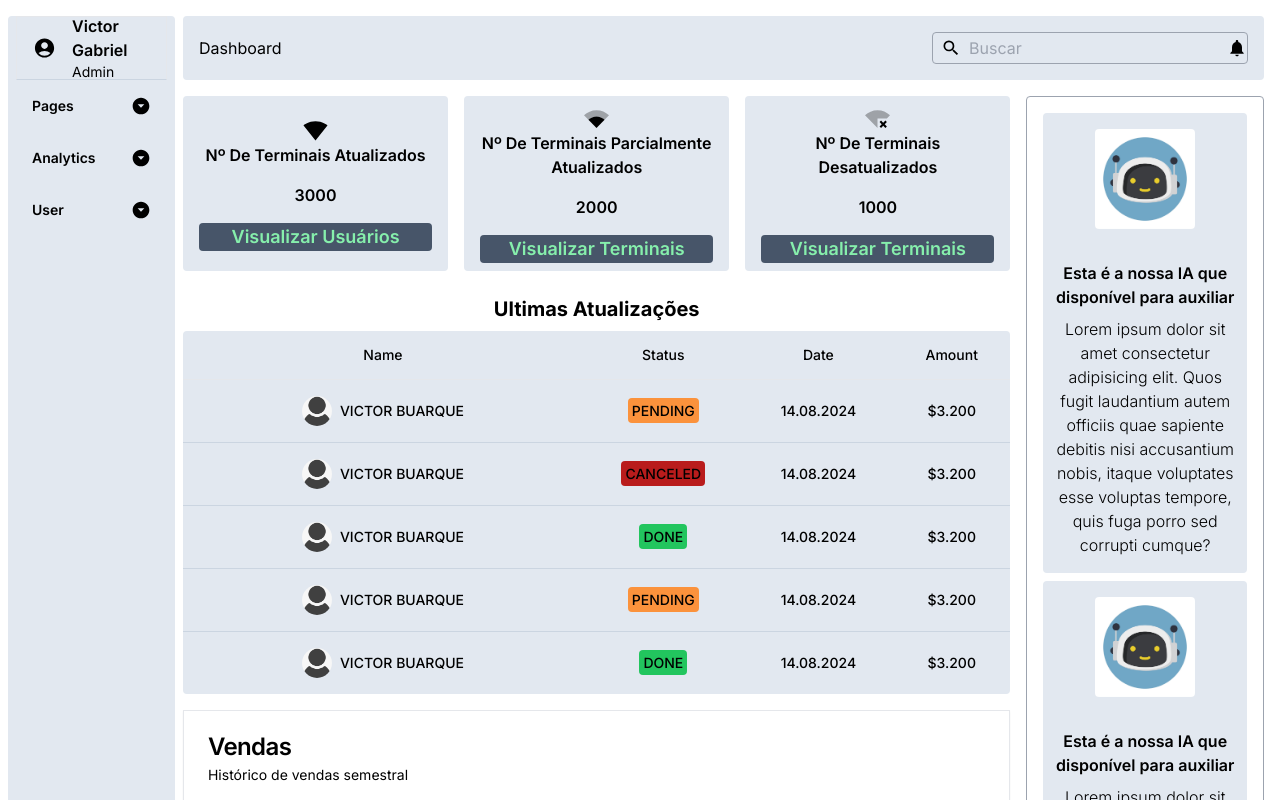
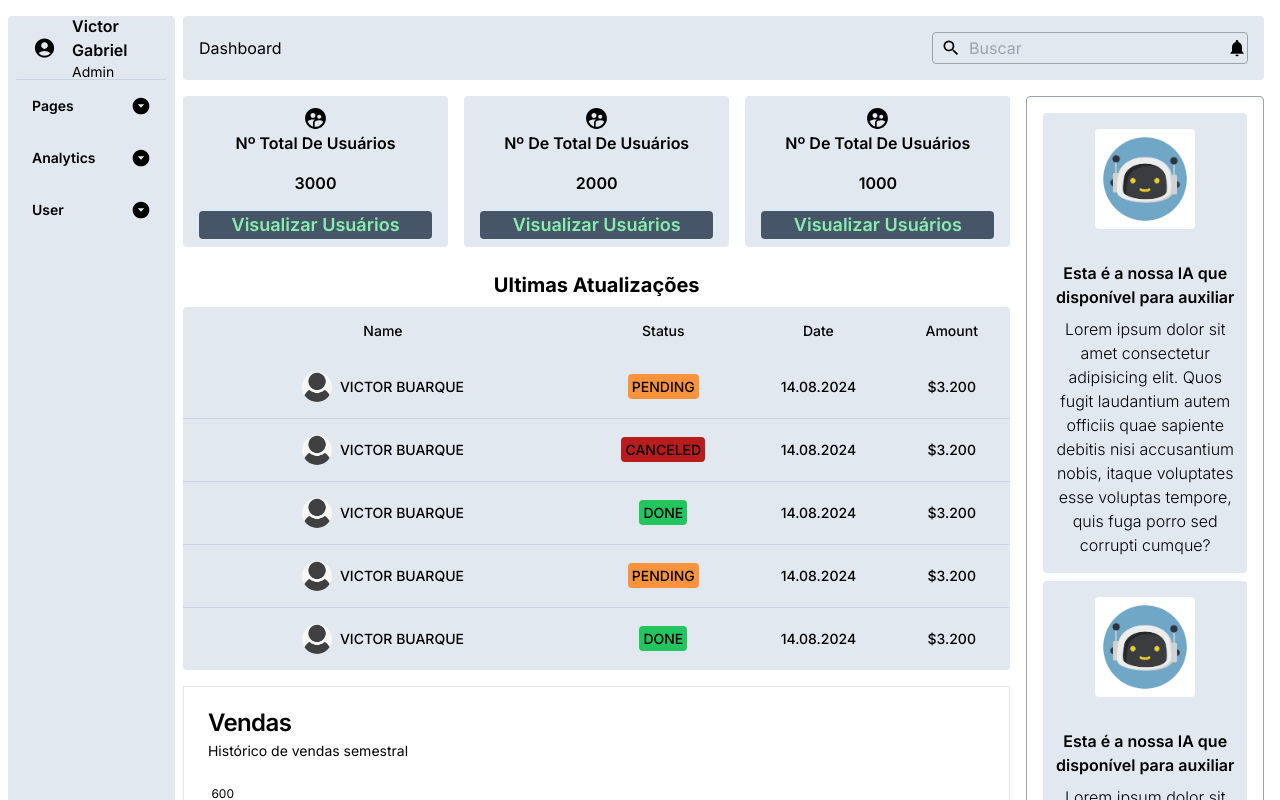
Before and after one commit to VictorBuarque/next-dashboard-admin, a Next.js app: page /dashboard in a window 1280 px wide. Shown: the top 800 px of the page. Built offline with nearby package versions, Linux system fonts and the light colour scheme.

Commit message:
chore: text adjusts

```diff
--- a/src/data/cardsData.tsx
+++ b/src/data/cardsData.tsx
@@ -1,43 +1,53 @@
-import { MdOutlineSignalWifi4Bar, MdSignalWifiStatusbar2Bar, MdSignalWifiConnectedNoInternet0 } from "react-icons/md";
+import {
+  MdSupervisedUserCircle,
+} from "react-icons/md";
 
 export type iCardMenu = {
   title: string;
   count: number;
+  percentage: number;
   href: string;
+  message: string;
   icon: JSX.Element;
 };
 
 export const cardsMenu = [
   {
-      title: "Nº de Terminais Atualizados",
+    title: "Nº total de usuários",
     list: [
       {
         count: 3000,
-          href: "/dashboard/terminals",
-          icon: <MdOutlineSignalWifi4Bar size={25} />,
-          subText: "Visualizar usuários"
+        icon: <MdSupervisedUserCircle size={25} />,
+        subText: "Visualizar usuários",
+        href: "/dashboard/users",
+        percentage: 12,
+        message: "a mais do que semana passada",
       },
     ],
   },
   {
-      title: "Nº de Terminais Parcialmente Atualizados",
+    title: "Nº de Total de usuários",
     list: [
       {
         count: 2000,
-          href: "/dashboard/terminals",
-          icon: <MdSignalWifiStatusbar2Bar size={25} />,
-          subText: "Visualizar Terminais"
+        icon: <MdSupervisedUserCircle size={25} />,
+        subText: "Visualizar usuários",
+        href: "/dashboard/users",
+        percentage: 12,
+        message: "a mais do que semana passada",
       },
     ],
   },
   {
-      title: "Nº de Terminais Desatualizados",
+    title: "Nº de Total de usuários",
     list: [
       {
         count: 1000,
-          href: "/dashboard/terminals",
-          icon: <MdSignalWifiConnectedNoInternet0 size={25} />,
-          subText: "Visualizar terminais"
+        icon: <MdSupervisedUserCircle size={25} />,
+        subText: "Visualizar usuários",
+        href: "/dashboard/users",
+        percentage: 12,
+        message: "a mais do que semana passada",
       },
     ],
   },
```
Lines whose indentation alone changed are shown as unchanged.
